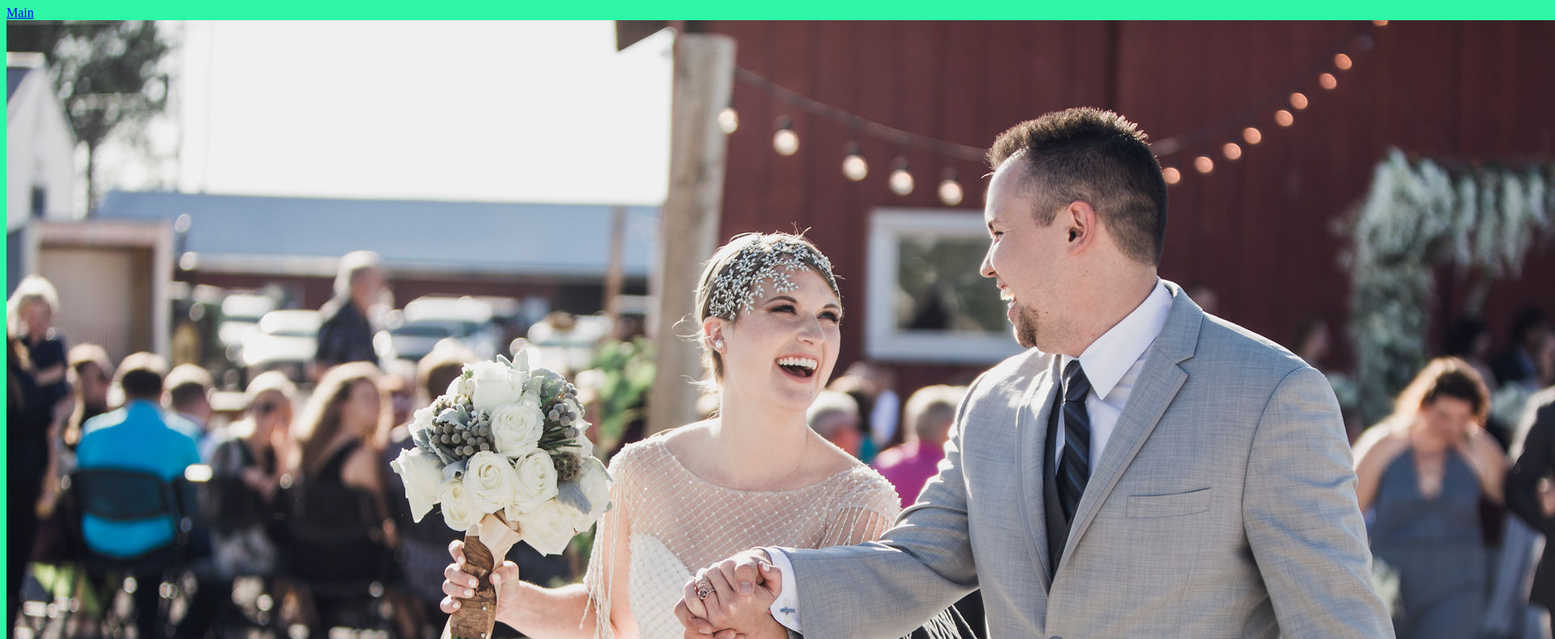
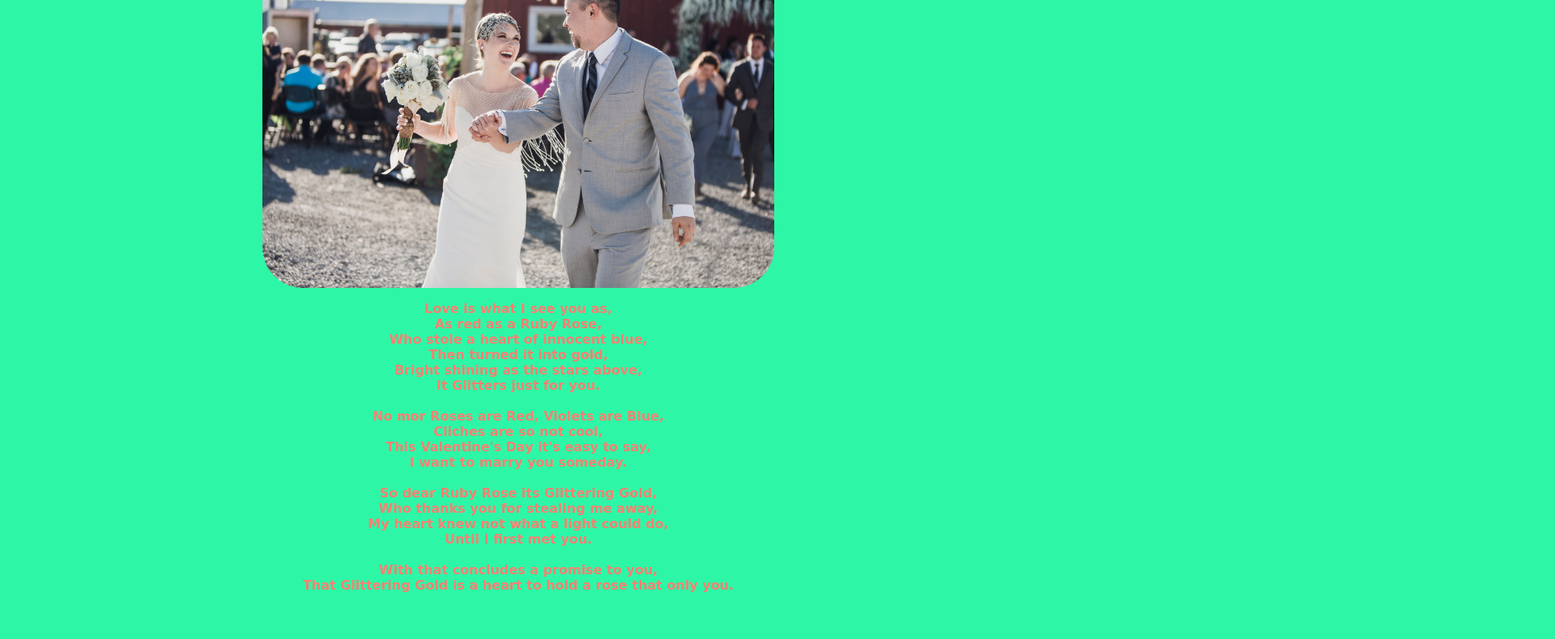
Before and after one commit to bbkid9999/Wedding, a plain HTML site: page index.html in a window 1280 px wide. Shown: the part 73-863 px from the top of the page at 81% size, 1920 px wide, since content can reach past the window. After the commit the page ends 822 px from the top, so only its background shows below. Drawn offline with Linux system fonts and the light colour scheme.

Commit message:
Image Styling

```diff
--- a/index.html
+++ b/index.html
@@ -6,9 +6,7 @@
 <link rel="stylesheet" type="text/css" href="style.css">
       </head>
   <body>
-<h1>This is a test and only a test...</h1>
-<a href="./Pictures/main.jpg">Main</a>
-<img src="./Pictures/main.jpg" alt="<main>
+<img id="picture1" src="./Pictures/main.jpg" alt="<main>
 </main>">
 <p id="NoraPoem"> Love is what I see you as,<br> As red as a Ruby Rose,<br>Who stole a heart of innocent blue,<br>Then turned it into gold,<br>Bright shining as the stars above,<br>It Glitters just for you.<br><br>No mor Roses are Red, Violets are Blue,<br>Cliches are so not cool,<br>This Valentine's Day it's easy to say,<br>I want to marry you someday.<br><br>So dear Ruby Rose its Glittering Gold,<br>Who thanks you for stealing me away,<br>My heart knew not what a light could do,<br>Until I first met you.<br><br>With that concludes a promise to you,<br>That Glittering Gold is a heart to hold a rose that only you.</p>
   </body>
--- a/style.css
+++ b/style.css
@@ -8,3 +8,11 @@ body {
   font-family: cursive;
   color:  #FA8072;
 }
+#picture1 {
+  border-radius: 50px;
+  height: 50%;
+  width: 50%;
+  display: block;
+  margin-left: auto;
+  margin-right: auto;
+}
```
